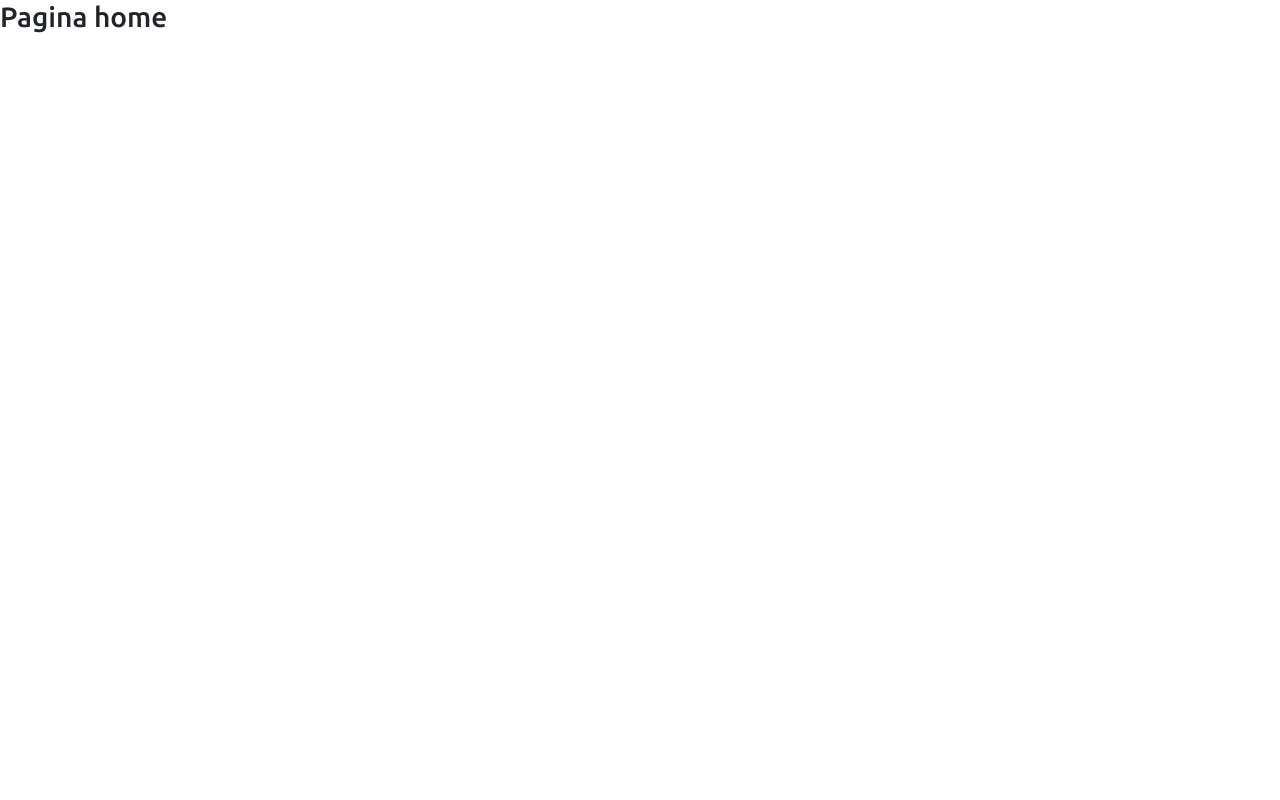
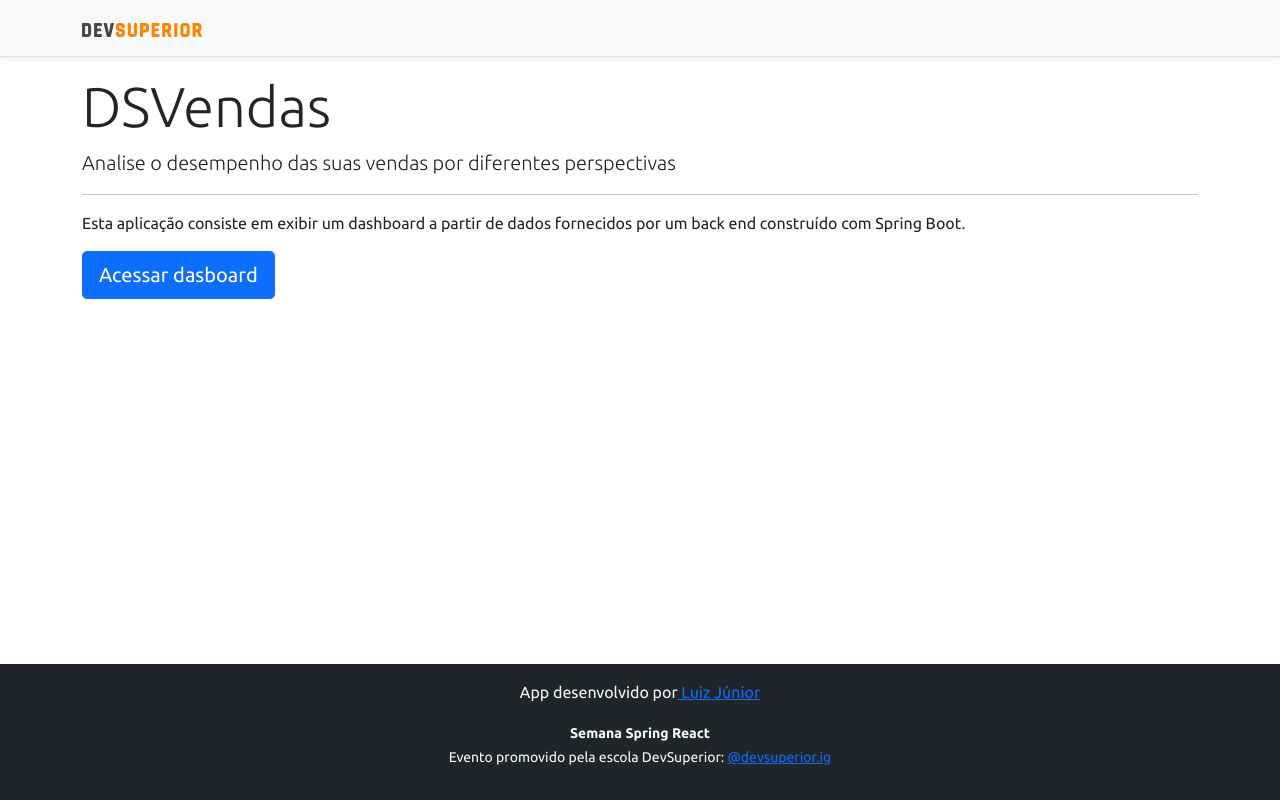
Before and after one commit to luizjrandrade/projeto-sds3, a React (Create React App) app in the folder front/: page / in a window 1280 px wide. Built offline with nearby package versions, Linux system fonts and the light colour scheme.

Commit message:
home,navigation

```diff
--- a/front/src/components/NavBar/index.tsx
+++ b/front/src/components/NavBar/index.tsx
@@ -1,11 +1,14 @@
 import ImgDsDark from 'assets/imgs/ds-dark.svg';
+import { Link } from 'react-router-dom';
 
 const NavBar = () => {
     return (
         <div className="d-flex flex-column flex-md-row align-items-center p-3 px-md-4 mb-3 bg-light border-bottom shadow-sm">
         <div className="container">
           <nav className="my-2 my-md-0 mr-md-3">
-            <img src={ImgDsDark} alt="DevSuperior" width="120" />
+            <Link to="/">
+              <img src={ImgDsDark} alt="DevSuperior" width="120" />
+            </Link>
           </nav>
         </div>
       </div>
--- a/front/src/pages/Home/index.tsx
+++ b/front/src/pages/Home/index.tsx
@@ -1,9 +1,25 @@
+import Footer from "components/Footer";
+import NavBar from "components/NavBar";
+import { Link } from "react-router-dom";
+
 const Home = () => {
-    return (
-        <div><h3>Pagina home</h3>
+  return (
+    <>
+    <NavBar />
+    <div className="container">
+      <div className="jumbotron">
+        <h1 className="display-4">DSVendas</h1>
+        <p className="lead">Analise o desempenho das suas vendas por diferentes perspectivas</p>
+        <hr />
+        <p>Esta aplicação consiste em exibir um dashboard a partir de dados fornecidos por um back end construído com Spring Boot.</p>
       </div>
+      <Link className="btn btn-primary btn-lg" to="/dashboard">
+            Acessar dasboard
+      </Link>
+    </div>
+    <Footer />
+    </>
+  );
+}
 
-    );
-  }
-
-  export default Home;
+export default Home;
```
